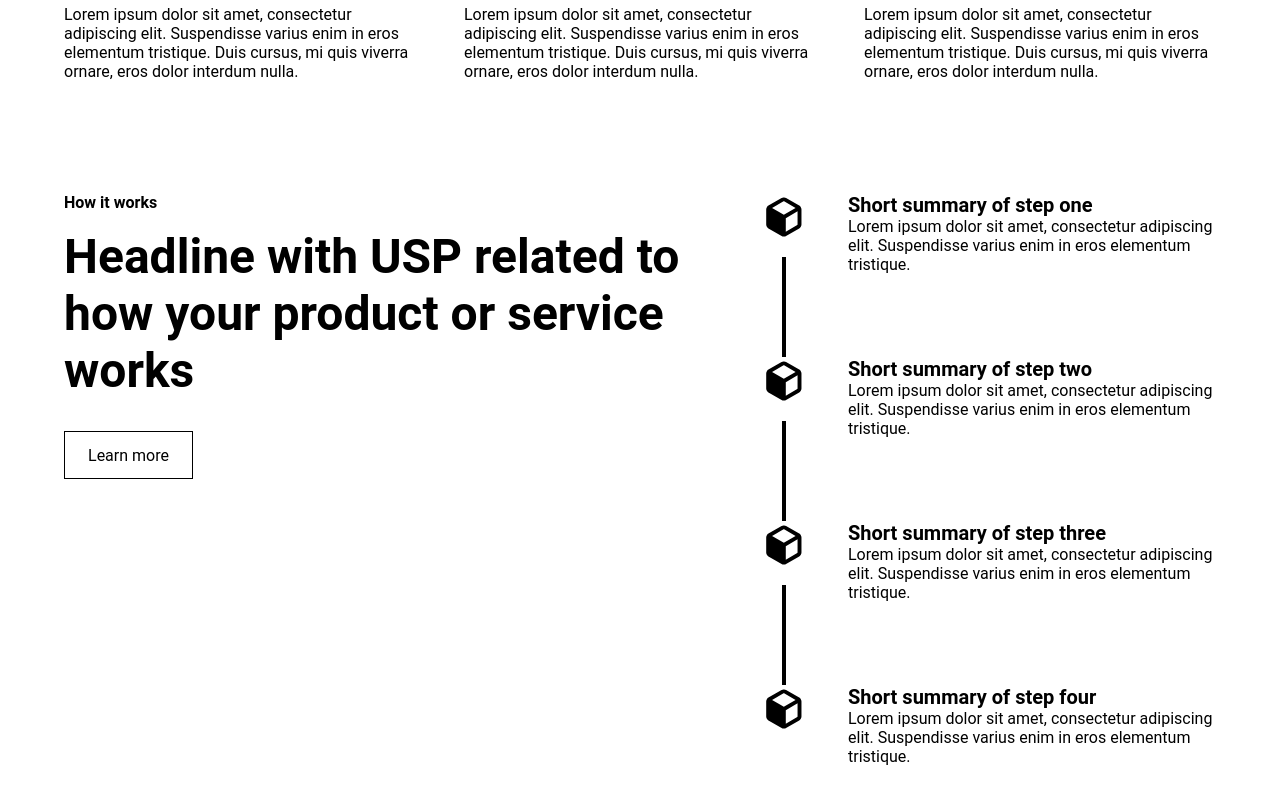
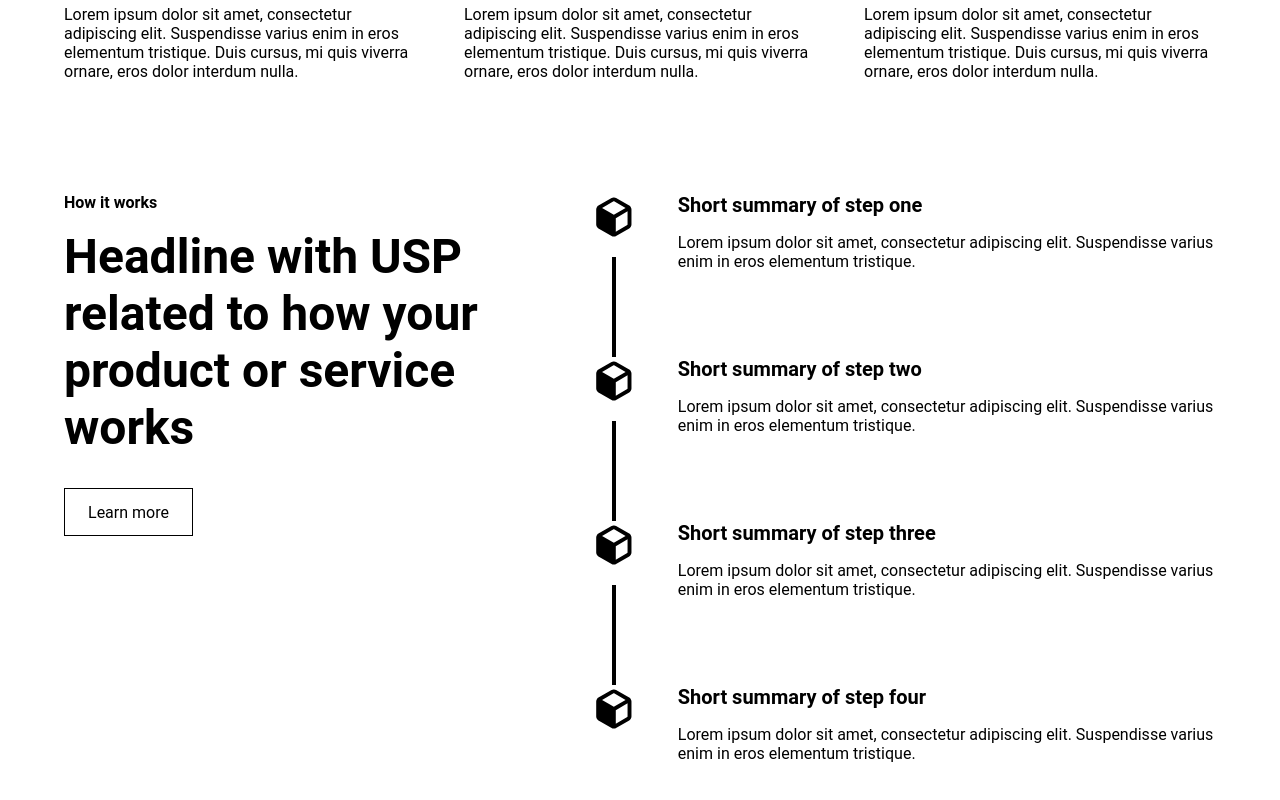
Before and after one commit to annaagabi/react-course, a React (Create React App) app: page / in a window 1280 px wide. Shown: the part 1075-1875 px from the top of the page. Built offline with nearby package versions, Linux system fonts and the light colour scheme.

Commit message:
Fix: correção do width

```diff
--- a/src/components/headline/style.css
+++ b/src/components/headline/style.css
@@ -9,7 +9,7 @@
 }
 
 .headline-content{
-    max-width: 616px;
+    width: 616px;
 }
 
 
@@ -38,20 +38,13 @@
     display: flex;
     flex-direction: column;
     gap: 16px;
-    max-width: 616px;
+    width: 616px;
 }
 
 .steps{
     display: flex;
     gap: 40px;
     justify-content: center;
-}
-.steps h3{
-    font-size: 20px;
-    font-weight: bold;
-}
-.steps p{
-    font-size: 16px;
 }
 
 .steps-icons{
@@ -64,6 +57,14 @@
     width: 48px;
     height: 48px;
 }
+.steps-text h3{
+    font-size: 20px;
+    font-weight: bold;
+}
+.steps-text p{
+    font-size: 16px;
+    padding-top: 16px;
+}
 
 .line{
     border: 2px solid #000000;
```
